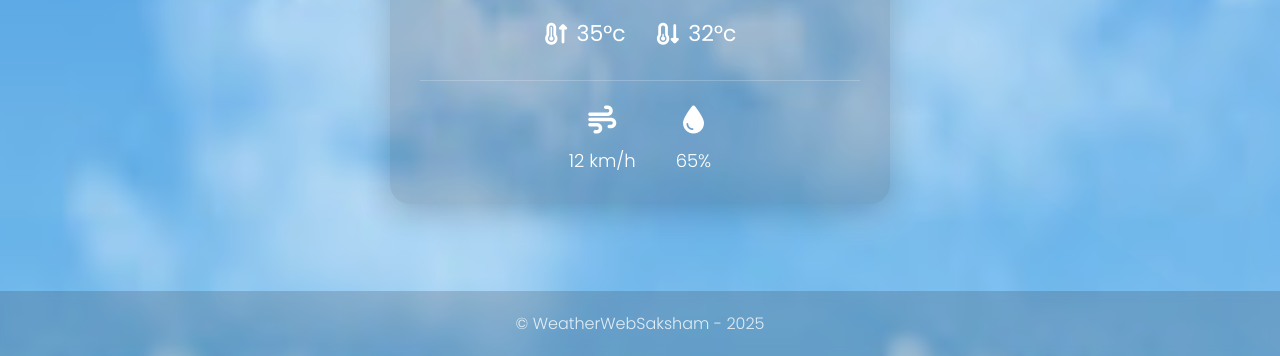
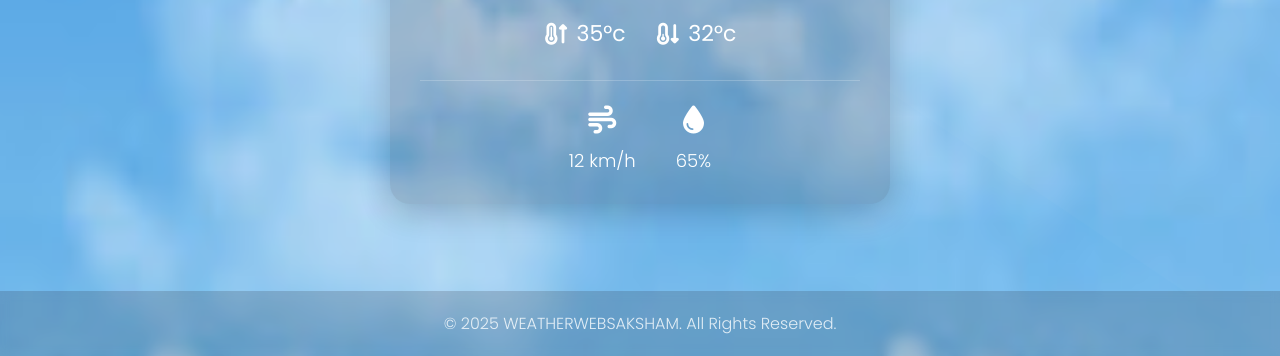
Before and after one commit to Saksham9461/Weather-Web, a plain HTML site: page index.html in a window 1280 px wide. Shown: the part 509-865 px from the top of the page. Drawn offline with Linux system fonts and the light colour scheme; no server answers.

Commit message:
Update index.html

```diff
--- a/index.html
+++ b/index.html
@@ -50,7 +50,7 @@
 
   <footer>
     <center>
-      <h3>&#169; WeatherWebSaksham - 2025</h3>
+      <h3>&#169; 2025 WEATHERWEBSAKSHAM. All Rights Reserved.</h3>
     </center>
   </footer>
 
```
